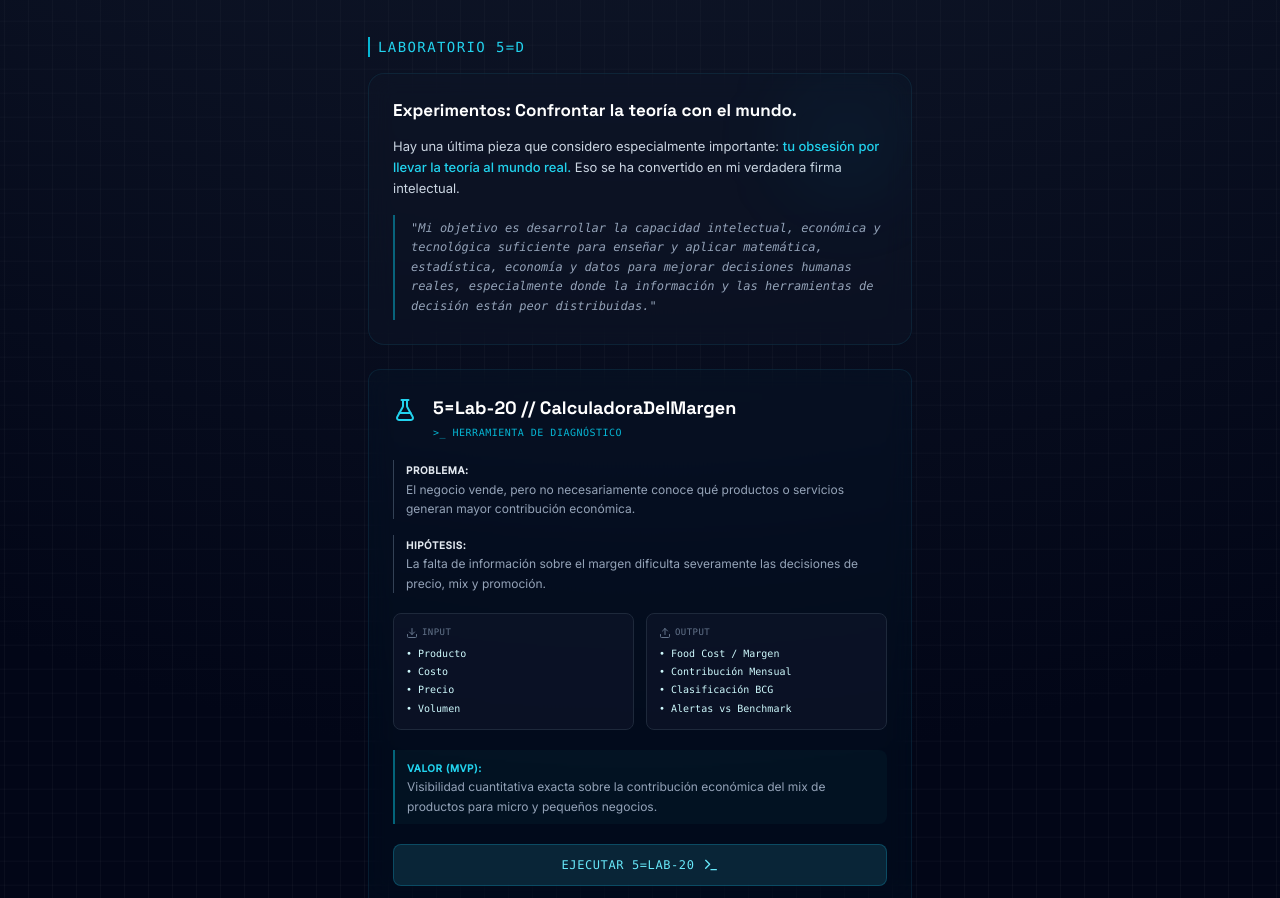
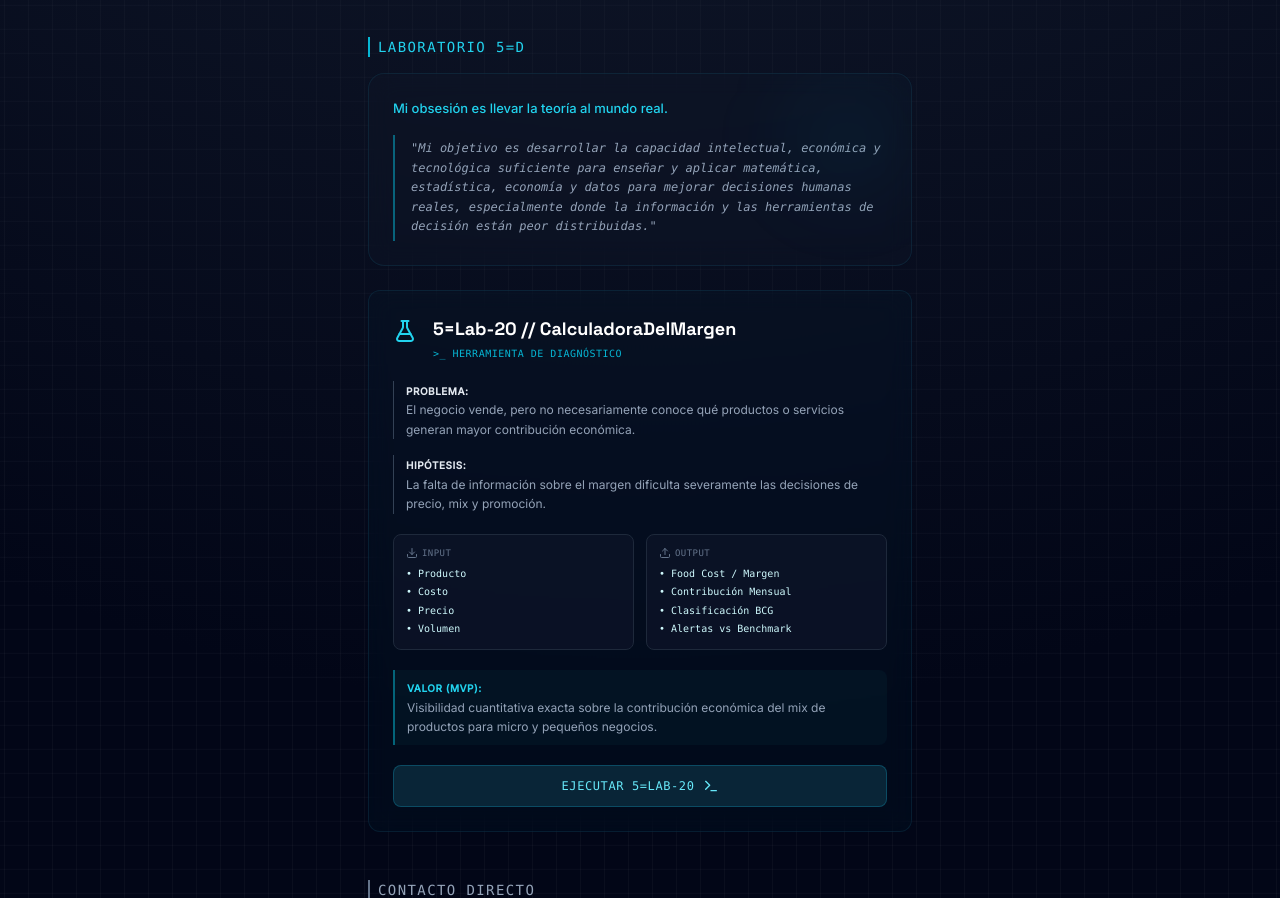
Before and after one commit to JoseluisMurguia/landing-finanzas, a plain HTML site: page index.html in a window 1280 px wide. Shown: the part 898-1796 px from the top of the page. Drawn offline with nearby package versions, Linux system fonts and the light colour scheme.

Commit message:
Update index.html

```diff
--- a/index.html
+++ b/index.html
@@ -195,10 +195,8 @@
                 <div class="glass-btn p-6 rounded-2xl mb-6 relative overflow-hidden bg-slate-900/40 border-cyan-900/30">
                     <div class="absolute top-0 right-0 w-32 h-32 bg-cyan-500/5 blur-[40px] rounded-full pointer-events-none"></div>
 
-                    <h3 class="font-heading text-[17px] font-bold text-white mb-3">Experimentos: Confrontar la teoría con el mundo.</h3>
-
                     <p class="text-[13px] text-slate-300 leading-relaxed mb-4">
-                        Hay una última pieza que considero especialmente importante: <span class="text-cyan-400 font-medium">tu obsesión por llevar la teoría al mundo real.</span> Eso se ha convertido en mi verdadera firma intelectual.
+                        <span class="text-cyan-400 font-medium">Mi obsesión es llevar la teoría al mundo real.
                     </p>
 
                     <div class="border-l-2 border-cyan-500/50 pl-4 py-1">
```
